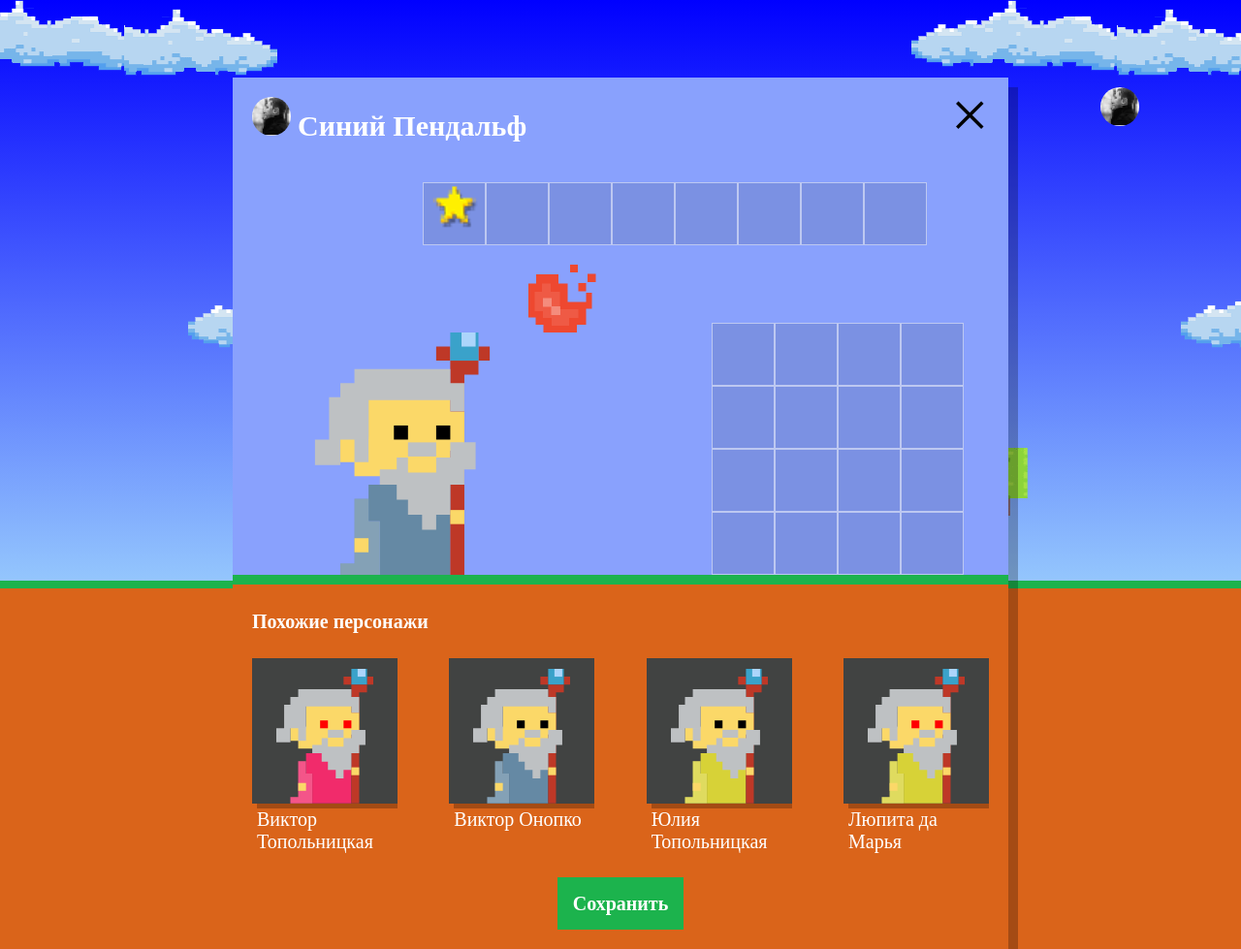
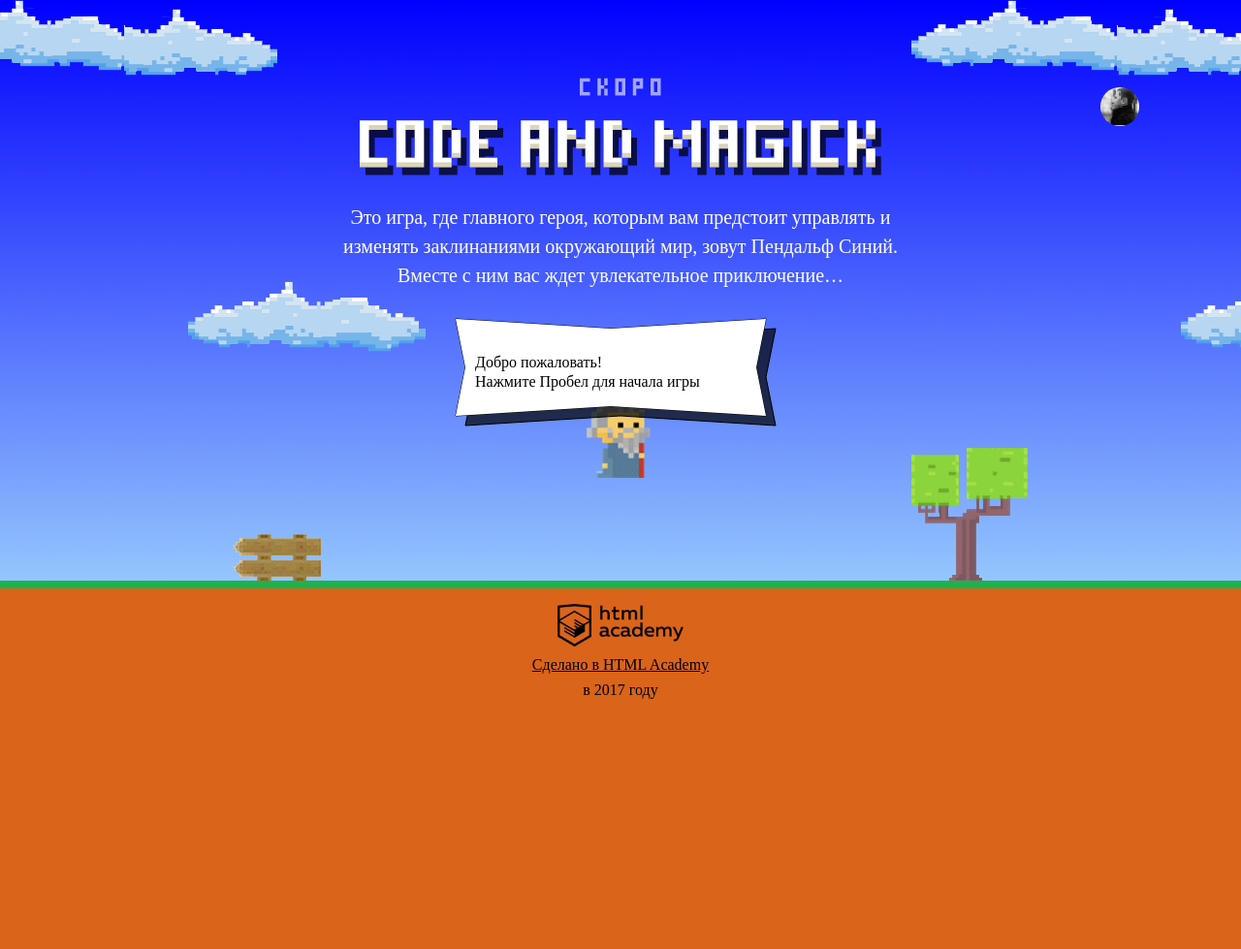
Before and after one commit to ShapovalovArtur/1022153-code-and-magick-19, a website: page index.html in a window 1280 px wide. Shown: the whole page at 97% size. After the commit the page ends 800 px from the top, so only its background shows below. Drawn offline with Linux system fonts and the light colour scheme; a web font is replaced by a local one.

Commit message:
Tabindex + open-close click done

```diff
--- a/index.html
+++ b/index.html
@@ -63,7 +63,7 @@
   <div class="demo"></div>
 
   <div class="setup-open">
-    <img src="./img/user-1.jpg" class="setup-open-icon">
+    <img src="./img/user-1.jpg" class="setup-open-icon" tabindex="0">
   </div>
 </header>
 
@@ -86,7 +86,7 @@
         </label>
       </div>
 
-      <span class="setup-close">&times;</span>
+      <span class="setup-close" tabindex="0">&times;</span>
     </div>
 
 
--- a/js/setup.js
+++ b/js/setup.js
@@ -45,7 +45,7 @@ var renderWizard = function (wizard) {
 
 var WIZARD_QUANTITY = 4;
 
-userDialog.classList.remove('hidden');
+// userDialog.classList.remove('hidden');
 getRandomName(firstNames, surnames);
 createWizardList();
 
@@ -56,3 +56,17 @@ for (var i = 0; i < wizards.length; i++) {
 similarListElement.appendChild(fragment);
 
 userDialog.querySelector('.setup-similar').classList.remove('hidden');
+
+// открытие окна настройки персонажа
+
+var setup = document.querySelector('.setup');
+var setupOpenButton = document.querySelector('.setup-open');
+var setupCloseButton = setup.querySelector('.setup-close');
+
+setupOpenButton.addEventListener('click', function () {
+  setup.classList.remove('hidden');
+});
+
+setupCloseButton.addEventListener('click', function () {
+  setup.classList.add('hidden');
+});
```
